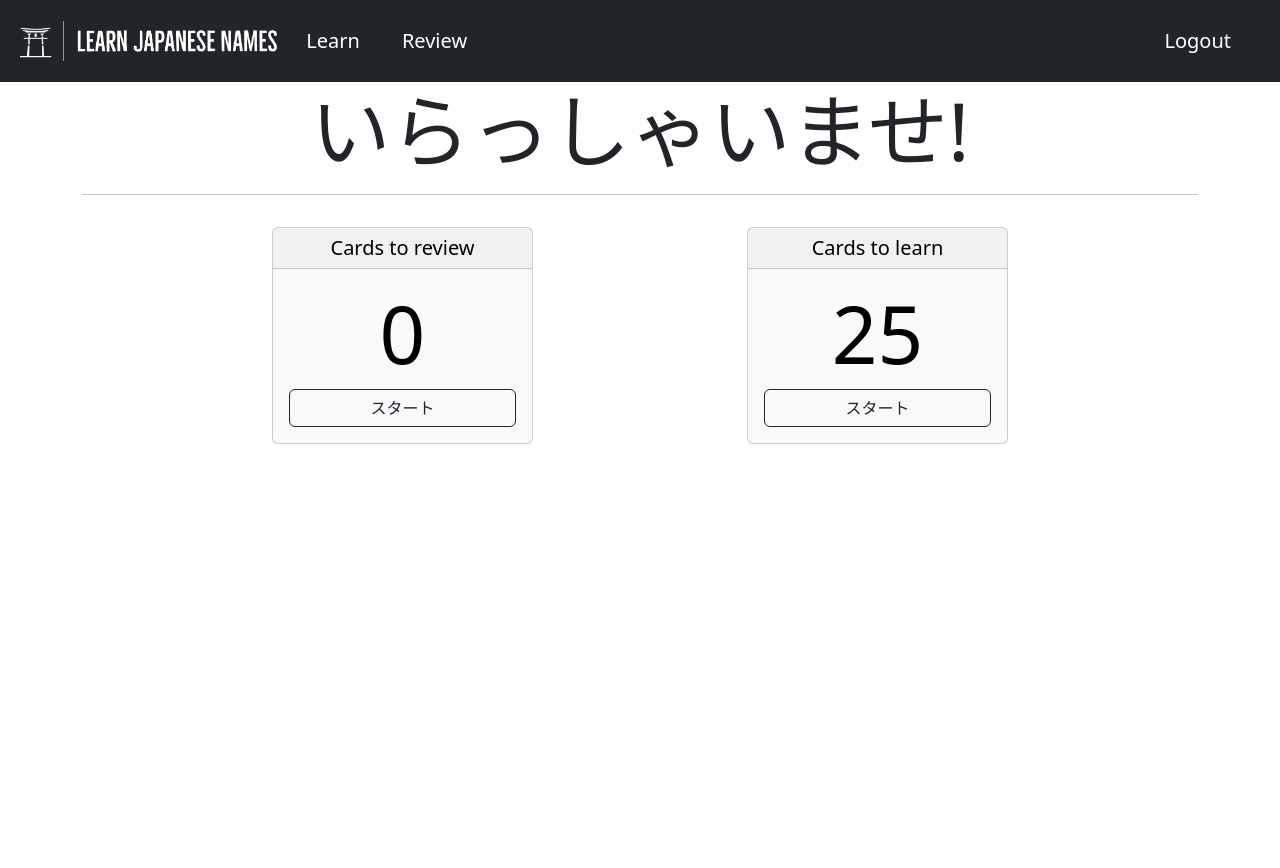
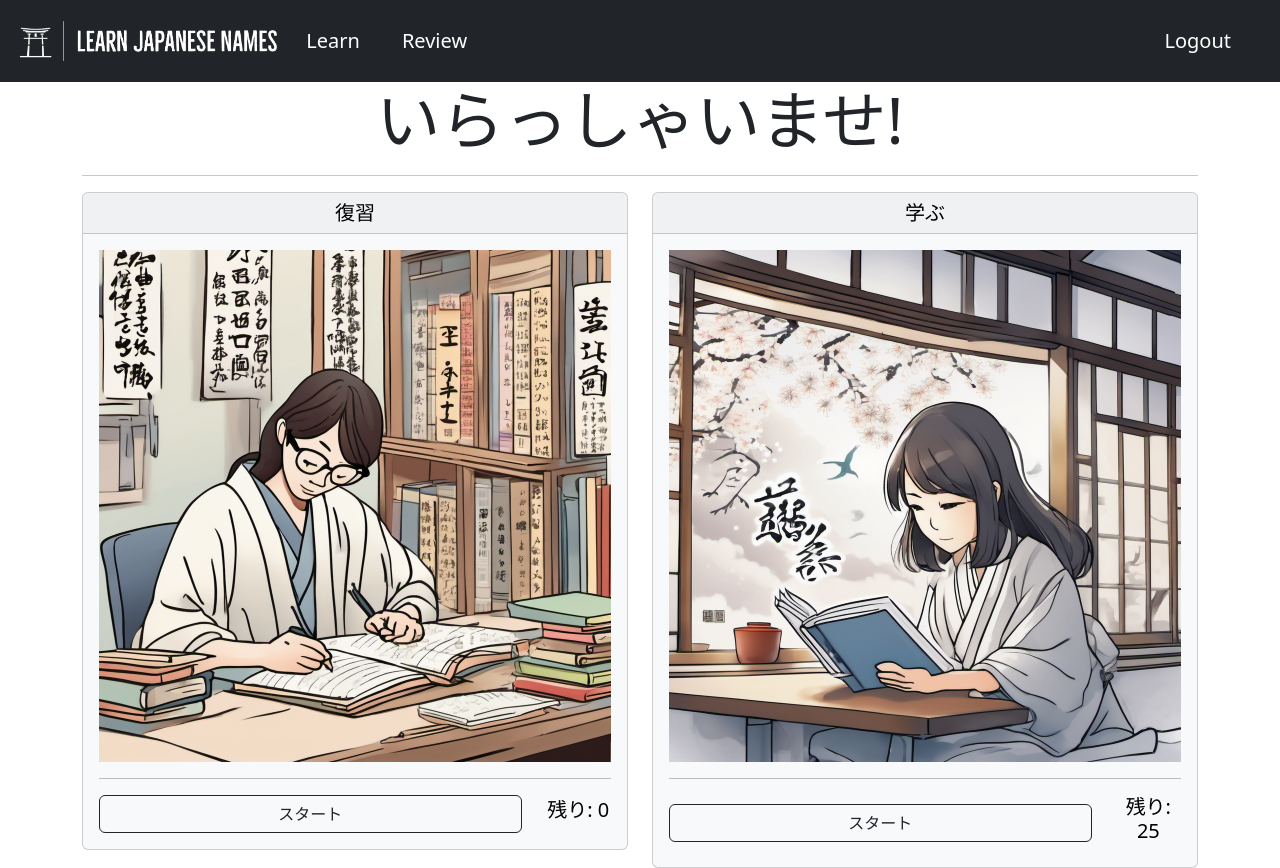
Before and after one commit to Joel-Pearce/learn-japanese-names, a Django app: page /dashboard/ in a window 1280 px wide. Before the commit the page ends 444 px from the top, so only its background shows below. Run offline with Django 3.2, Linux system fonts and the light colour scheme; a user stored in the database is signed in; data comes from the database, SQL or seed files in the repository; both versions use the stored data as it was after the commit.

Commit message:
general dashboard styling change, google login

```diff
--- a/flashcards/static/flashcards/css/custom.css
+++ b/flashcards/static/flashcards/css/custom.css
@@ -18,8 +18,3 @@ a:hover {
     border: none;
     padding: 5px;
 }
-
-.blurred-border {
-    border:2px solid #000;
-  box-shadow:1px 1px 10px 2px;
-}
--- a/flashcards/templates/flashcards/general_dashboard.html
+++ b/flashcards/templates/flashcards/general_dashboard.html
@@ -1,50 +1,57 @@
 {% extends 'flashcards/base.html' %}
 
 {% block content %}
+
+{% load static %}
 
 <div class="container">
 
     <div class="text-center">
 
-        <h1 class="display-1">いらっしゃいませ!</h1>
+        <h1 class="display-3">いらっしゃいませ!</h1>
 
         <hr>
 
         <div class="row">
 
-            <div class="col-2">
+            <div class="col">
 
-            </div>
-
-            <div class="col-3">
-
-                <div class="card text-black bg-light mt-3" style="width: 100%;">
-                    <div class="card-header h5 text-center">Cards to review</div>
+                <div class="card text-black bg-light" style="width: 100%;">
+                    <div class="card-header h5 text-center">復習 </div>
                     <div class="card-body">
-                        <h1 class="display-1">{{ num_to_review }}</h1>
-                        <a href="{% url 'review' %}" class="btn btn-outline-dark" style="width: 100%;">スタート</a>
+                        <img src="{% static 'flashcards/images/review.png' %}" class="img-fluid">
+                        <hr>
+                        <div class="row align-items-center">
+                            <div class="col-10">
+                                <a href="{% url 'review' %}" class="btn btn-outline-dark" style="width: 100%;">スタート</a>
+                            </div>
+                            <div class="col-2">
+                                <h5>残り: {{ num_to_review }}</h5>
+                            </div>
+                        </div>
                     </div>
                 </div>
 
             </div>
 
-            <div class="col-2">
 
-            </div>
+            <div class="col">
 
-            <div class="col-3">
-
-                <div class="card text-black bg-light mt-3" style="width: 100%;">
-                    <div class="card-header h5 text-center">Cards to learn</div>
+                <div class="card text-black bg-light" style="width: 100%;">
+                    <div class="card-header h5 text-center">学ぶ</div>
                     <div class="card-body">
-                        <h1 class="display-1">{{ num_to_learn }}</h1>
-                        <a href="{% url 'story' %}" class="btn btn-outline-dark" style="width: 100%;">スタート</a>
+                        <img src="{% static 'flashcards/images/learn.png' %}" class="img-fluid">
+                        <hr>
+                        <div class="row align-items-center">
+                            <div class="col-10">
+                                <a href="{% url 'story' %}" class="btn btn-outline-dark" style="width: 100%;">スタート</a>
+                            </div>
+                            <div class="col-2">
+                                <h5>残り: {{ num_to_learn }}</h5>
+                            </div>
+                        </div>
                     </div>
                 </div>
-
-            </div>
-
-            <div class="col-2">
 
             </div>
 
--- a/flashcards/templates/flashcards/story.html
+++ b/flashcards/templates/flashcards/story.html
@@ -18,7 +18,7 @@
                 <hr class="mt-auto">
             </div>
             <div class="col">
-                <img src="{% static image_path %}" class="img-fluid">
+                <img src="{% static image_path %}" class="img-fluid" style="box-shadow: 0 0 8px 8px;">
             </div>
         </div>
         <div class="row">
--- a/learn_japanese_names/urls.py
+++ b/learn_japanese_names/urls.py
@@ -1,10 +1,9 @@
-from django.urls import path
+from django.urls import path, include
 from django.contrib.auth import views as auth_views
 from flashcards import views
 from django.contrib import admin
 from django.conf import settings
 from django.conf.urls.static import static
-
 
 urlpatterns = [
     path("admin/", admin.site.urls),
@@ -16,6 +15,7 @@ urlpatterns = [
     path("review/", views.review_dashboard, name="review"),
     path("dashboard/", views.general_dashboard, name="dashboard"),
     path("story/", views.story, name="story"),
+    path("accounts/", include("allauth.urls")),
 ]
 
 if settings.DEBUG:
--- a/requirements.txt
+++ b/requirements.txt
@@ -2,6 +2,7 @@ asgiref==3.7.2
 build==0.10.0
 click==8.1.6
 Django==4.2.3
+django-allauth
 exceptiongroup==1.1.2
 iniconfig==2.0.0
 packaging==23.1
```
Also changed, not shown: flashcards/templates/flashcards/login.html (+17 -2 lines), flashcards/templates/flashcards/signup.html (+14 -2 lines), flashcards/tests/test_views.py (+1 -1 lines), learn_japanese_names/settings.py (+22 -0 lines), db.sqlite3, flashcards/migrations/0012_alter_review_last_review_date_and_more.py (added), flashcards/static/flashcards/images/google_icon.png (added), flashcards/static/flashcards/images/learn.png (added), flashcards/static/flashcards/images/review.png (added).
